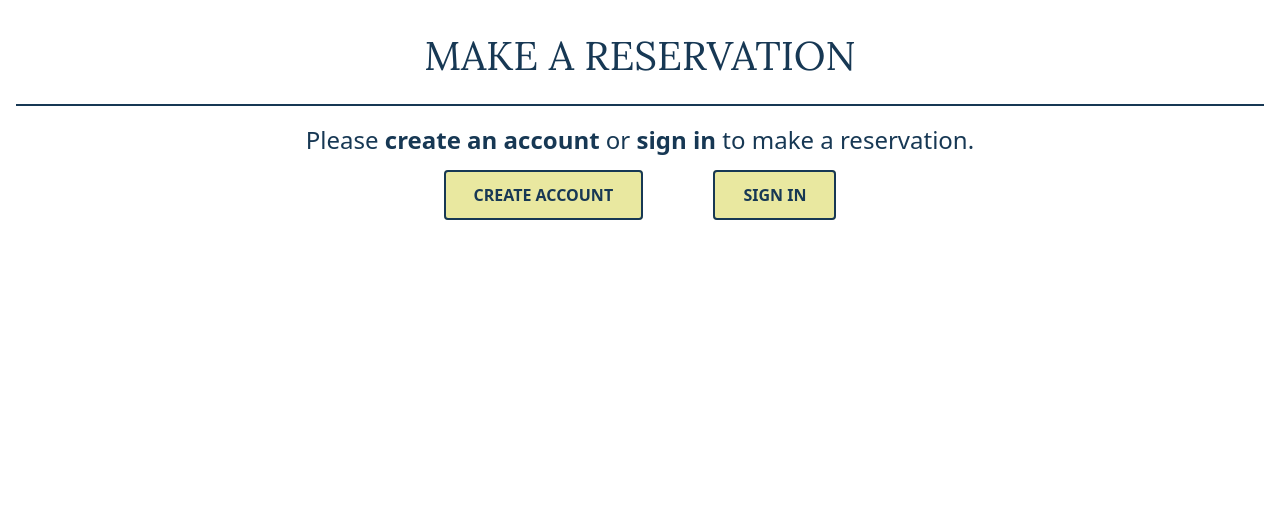
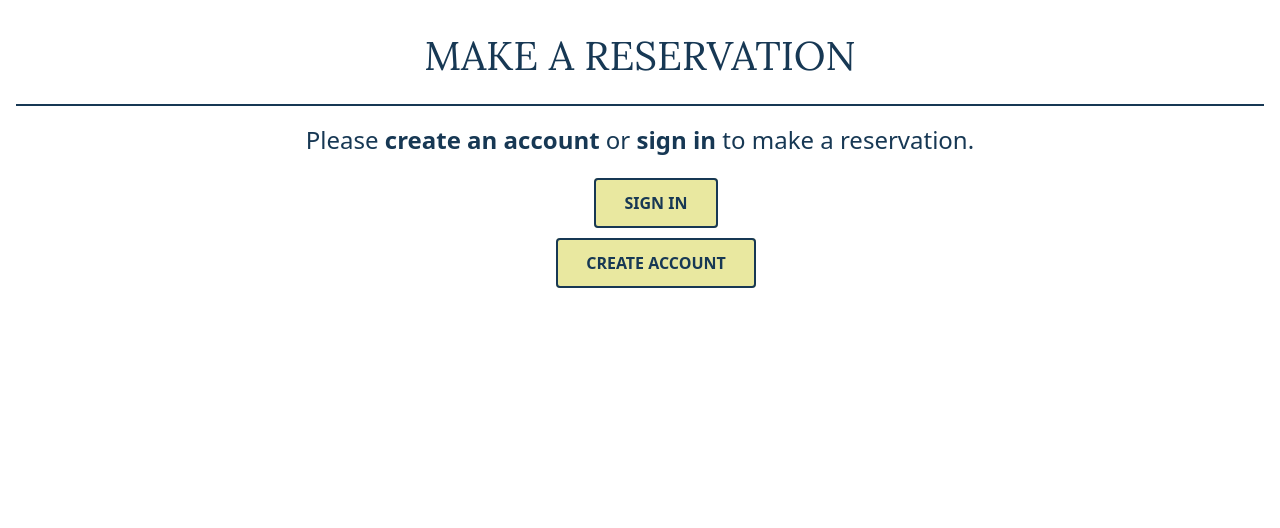
Before and after one commit to gustafsson96/the-swede-restaurant, a Django app: page /reservation_login in a window 1280 px wide. Shown: the part 57-585 px from the top of the page. Run offline with Django 3.2, Linux system fonts and the light colour scheme; some libraries are stand-ins or nearby versions.

Commit message:
Style buttons for makereservationlogin.html

```diff
--- a/static/css/style.css
+++ b/static/css/style.css
@@ -207,12 +207,17 @@
     text-align: center;
 }
 
+.reservation-login li {
+    list-style: none;
+    margin: 1.5rem;
+}
+
 .reservation-btn {
     font-size: 1rem;
     font-weight: bold;
     text-decoration: none;
     text-transform: uppercase;
-    margin: 2rem;
+    margin: 1rem;
     padding: 0.75rem 1.75rem;
     background-color: var(--darker-yellow);
     color: var(--darker-blue);
--- a/templates/make_reservation_login.html
+++ b/templates/make_reservation_login.html
@@ -7,8 +7,10 @@
 </div>
 <div class="reservation-login">
     <p>Please <strong>create an account</strong> or <strong>sign in</strong> to make a reservation.</p>
-    <a class="reservation-btn" href="{% url 'account_signup' %}">Create Account</a>
-    <a class="reservation-btn" href="{% url 'account_login' %}">Sign In</a>
+    <ul>
+    <li><a class="reservation-btn" href="{% url 'account_login' %}">Sign In</a></li>
+    <li><a class="reservation-btn" href="{% url 'account_signup' %}">Create Account</a></li>
+    </ul>
 </div>
 
 {% endblock %}
```
